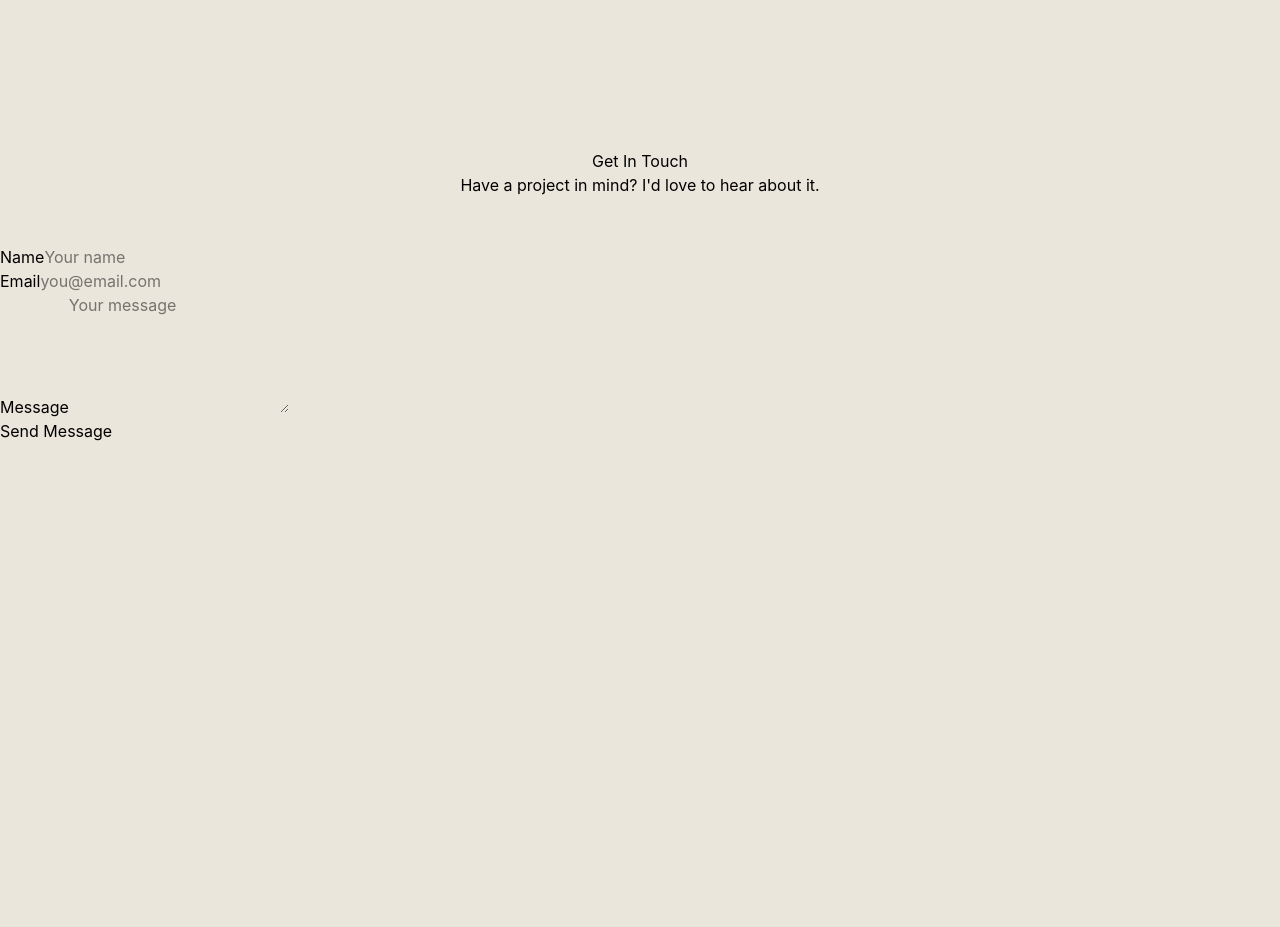
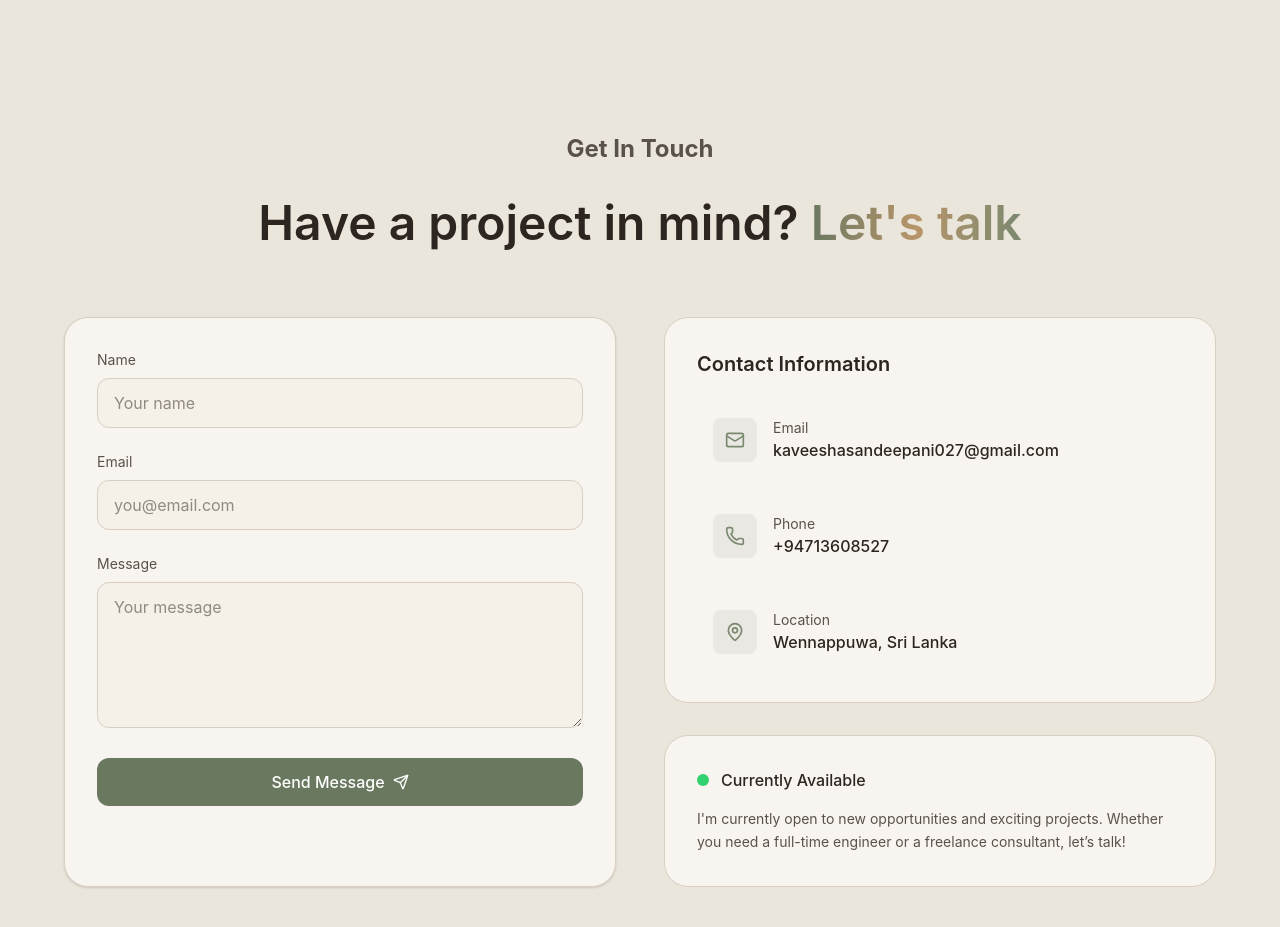
Before and after one commit to Kavii27/My-Portfolio, a React (Vite) app: page / in a window 1280 px wide. Shown: the part 3780-4707 px from the top of the page. Before the commit the page ends 4351 px from the top, so only its background shows below. Built offline with nearby package versions, Linux system fonts and the light colour scheme.

Commit message:
contact section done

```diff
--- a/src/sections/Contact.jsx
+++ b/src/sections/Contact.jsx
@@ -1,4 +1,4 @@
-import { Mail, Phone, MapPin } from "lucide-react"
+import { Mail, Phone, MapPin, Send, CheckCircle, AlertCircle} from "lucide-react"
 import { useState } from "react"
 import emailjs from "@emailjs/browser"
 
@@ -52,81 +52,210 @@ export const Contact = () => {
                 );
             }
 
-            await emailjs;
+            await emailjs.send(
+                serviceId,
+                templateId,
+                {
+                    name: formData.name,
+                    email: formData.email,
+                    message: formData.message,
+                },
+                publicKey
+            );
+
+            setSubmitStatus({
+                type: "success",
+                message: "Message sent successfully! I'll get back to you soon",
+            });
+
+            setFormData({name: "", email: "", message: ""})
 
         } catch (error) {
-
+            console.error("EmailJs error:", error);
+            setSubmitStatus({
+                type: "error",
+                message:
+                    error.text || "Failed to send message. Please try again later.",
+            });
         } finally {
             setIsLoading(false);
         }
     };
 
     return(
-       <section id="projects" className="py-32 relative overflow-hidden">
-        <div>
-            {/* section header */}
-            <div className="mb-12 text-center">
-                <span>Get In Touch</span>
-                <h2>Have a project in mind? I'd love to hear about it.</h2>
+       <section
+            id="contact"
+            className="py-20 sm:py-24 lg:py-28 px-4 sm:px-6 lg:px-8 bg-[var(--color-background)] text-[var(--color-text-primary)]"
+            >
+            <div className="max-w-6xl mx-auto">
+
+                {/* Header */}
+                <div className="mb-12 text-center sm:mb-16">
+                <span className="inline-block mb-3 text-2xl font-bold text-[var(--color-text-muted)]">
+                    Get In Touch
+                </span>
+
+                <h2 className="mt-4 text-2xl sm:text-3xl md:text-4xl lg:text-5xl font-semibold leading-tight">
+                    Have a project in mind?{" "}
+                    <span className="bg-gradient-to-r from-[var(--color-sage-1)] via-[var(--color-gold-1)] to-[var(--color-sage-2)] bg-clip-text text-transparent">
+                    Let's talk
+                    </span>
+                </h2>
                 </div>
 
-            {/* content */}
+                {/* Layout */}
+                <div className="grid grid-cols-1 lg:grid-cols-2 gap-8 lg:gap-12">
+
+                {/* LEFT - FORM */}
+                <div className="bg-[var(--color-surface)] border border-[var(--color-border)] rounded-2xl sm:rounded-3xl p-5 sm:p-6 md:p-8 shadow-sm">
+
+                    <form onSubmit={handleSubmit} className="space-y-5 sm:space-y-6">
+
+                    {/* Name */}
                     <div>
-                {/* left side*/}
-                <div>
-                    <form onSubmit={handleSubmit}>
-                        <div>
-                            <label
-                                htmlFor="name"
-                                className="">Name</label>
+                        <label className="block mb-2 text-xs sm:text-sm text-[var(--color-text-muted)]">
+                        Name
+                        </label>
                         <input
                         type="text"
-                                id="name"
                         required
                         placeholder="Your name"
                         value={formData.name}
                         onChange={(e) =>
-                                    setFormData({...formData, name: e.target.value})
+                            setFormData({ ...formData, name: e.target.value })
                         }
+                        className="w-full px-3 sm:px-4 py-2.5 sm:py-3 text-sm sm:text-base rounded-lg sm:rounded-xl
+                        bg-[var(--color-surface-light)] border border-[var(--color-border)]
+                        focus:outline-none focus:ring-2 focus:ring-[var(--color-sage-2)]"
                         />
                     </div>
+
+                    {/* Email */}
                     <div>
-                            <label
-                                htmlFor="name"
-                                className="">Email</label>
+                        <label className="block mb-2 text-xs sm:text-sm text-[var(--color-text-muted)]">
+                        Email
+                        </label>
                         <input
                         type="email"
-                                id="email"
                         required
                         placeholder="you@email.com"
                         value={formData.email}
                         onChange={(e) =>
-                                    setFormData({...formData, email: e.target.value})
+                            setFormData({ ...formData, email: e.target.value })
                         }
+                        className="w-full px-3 sm:px-4 py-2.5 sm:py-3 text-sm sm:text-base rounded-lg sm:rounded-xl
+                        bg-[var(--color-surface-light)] border border-[var(--color-border)]
+                        focus:outline-none focus:ring-2 focus:ring-[var(--color-sage-2)]"
                         />
                     </div>
+
+                    {/* Message */}
                     <div>
-                            <label
-                                htmlFor="message"
-                                className="">Message</label>
+                        <label className="block mb-2 text-xs sm:text-sm text-[var(--color-text-muted)]">
+                        Message
+                        </label>
                         <textarea
                         rows={5}
-                                id="message"
                         required
                         placeholder="Your message"
                         value={formData.message}
                         onChange={(e) =>
-                                    setFormData({...formData, message:e.target.value})
+                            setFormData({ ...formData, message: e.target.value })
                         }
+                        className="w-full px-3 sm:px-4 py-2.5 sm:py-3 text-sm sm:text-base rounded-lg sm:rounded-xl
+                        bg-[var(--color-surface-light)] border border-[var(--color-border)]
+                        focus:outline-none focus:ring-2 focus:ring-[var(--color-sage-2)]"
                         />
                     </div>
-                        <button type="submit">
+
+                    {/* Button */}
+                    <button
+                        type="submit"
+                        disabled={isLoading}
+                        className="w-full flex items-center justify-center gap-2 py-2.5 sm:py-3 text-sm sm:text-base
+                        rounded-lg sm:rounded-xl font-medium
+                        bg-[var(--color-sage-1)] text-white hover:bg-[var(--color-sage-2)] transition"
+                    >
+                        {isLoading ? "Sending..." : (
+                        <>
                             Send Message
+                            <Send className="w-4 h-4" />
+                        </>
+                        )}
                     </button>
+
+                    {/* Status */}
+                    {submitStatus.type && (
+                        <div
+                        className={`flex items-center gap-3 p-3 sm:p-4 rounded-xl border text-xs sm:text-sm
+                        ${
+                            submitStatus.type === "success"
+                            ? "bg-green-500/10 border-green-500/30 text-green-600"
+                            : "bg-red-500/10 border-red-500/30 text-red-600"
+                        }`}
+                        >
+                        {submitStatus.type === "success" ? (
+                            <CheckCircle className="w-4 h-4 sm:w-5 sm:h-5" />
+                        ) : (
+                            <AlertCircle className="w-4 h-4 sm:w-5 sm:h-5" />
+                        )}
+                        {submitStatus.message}
+                        </div>
+                    )}
                     </form>
                 </div>
 
-                {/* right side */}
+                {/* RIGHT SIDE */}
+                <div className="space-y-6 sm:space-y-8">
+
+                    {/* Contact Info */}
+                    <div className="bg-[var(--color-surface)] border border-[var(--color-border)] rounded-2xl sm:rounded-3xl p-5 sm:p-6 md:p-8">
+                    <h3 className="text-lg sm:text-xl font-semibold mb-5 sm:mb-6">
+                        Contact Information
+                    </h3>
+
+                    <div className="space-y-4 sm:space-y-5">
+                        {contactInfo.map((item, i) => (
+                        <a
+                            key={i}
+                            href={item.href}
+                            className="flex items-center gap-3 sm:gap-4 p-3 sm:p-4 rounded-xl
+                            hover:bg-[var(--color-surface-light)] transition"
+                        >
+                            <div className="p-2.5 sm:p-3 rounded-lg bg-[var(--color-sage-1)]/10">
+                            <item.icon className="w-4 h-4 sm:w-5 sm:h-5 text-[var(--color-sage-2)]" />
+                            </div>
+
+                            <div>
+                            <p className="text-xs sm:text-sm text-[var(--color-text-muted)]">
+                                {item.label}
+                            </p>
+                            <p className="text-sm sm:text-base font-medium break-all">
+                                {item.value}
+                            </p>
+                            </div>
+                        </a>
+                        ))}
+                    </div>
+                    </div>
+
+                    {/* Availability */}
+                    <div className="bg-[var(--color-surface)] border border-[var(--color-border)] rounded-2xl sm:rounded-3xl p-5 sm:p-6 md:p-8">
+                    <div className="flex items-center gap-3 mb-3 sm:mb-4">
+                        <span className="w-2.5 h-2.5 sm:w-3 sm:h-3 bg-green-500 rounded-full animate-pulse" />
+                        <span className="text-sm sm:text-base font-medium">
+                        Currently Available
+                        </span>
+                    </div>
+
+                    <p className="text-xs sm:text-sm text-[var(--color-text-muted)] leading-relaxed">
+                        I'm currently open to new opportunities and exciting projects.
+                        Whether you need a full-time engineer or a freelance consultant,
+                        let’s talk!
+                    </p>
+                    </div>
+
+                </div>
                 </div>
             </div>
         </section>
```
Lines whose indentation alone changed are shown as unchanged.
